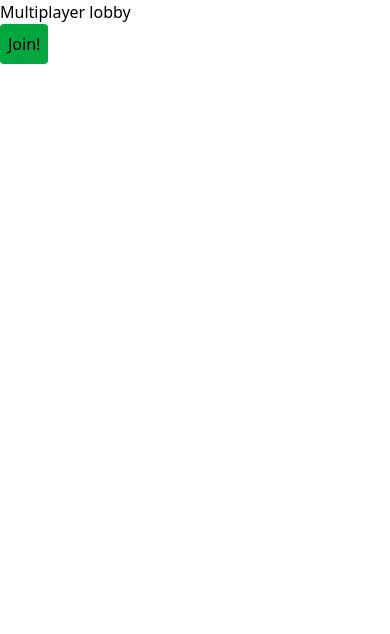
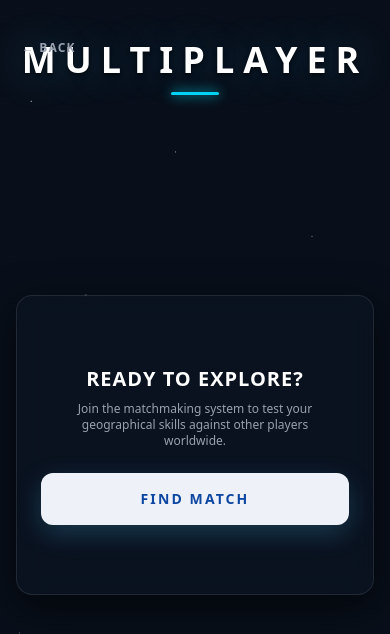
Before and after one commit to AnnPoshtak/GeoGuessr, a React (Vite) app in the folder frontend/: page /multiplayer in a window 390 px wide. Shown: the top 634 px of the page. Built offline with nearby package versions, Linux system fonts and the light colour scheme; no server answers.

Commit message:
feat(multiplayer): add styles for myltypleyer

```diff
--- a/frontend/src/pages/MultiPlayer/MultiPlayer.tsx
+++ b/frontend/src/pages/MultiPlayer/MultiPlayer.tsx
@@ -3,15 +3,18 @@ import { gameQueue, gameRoom } from '@/ws/wsClient';
 import Queue from './Queue';
 import GameContent from './GameContent';
 import { useEffect } from 'react';
+import { useNavigate } from 'react-router-dom';
 
 function Multiplayer() {
     const { isJoined, setIsJoined, setGameKey } = useMultiplayerContext();
+    const navigate = useNavigate();
 
     const joinQueue = () => {
         gameQueue.emit('join', {
             player_count: 2
         });
     };
+
     const leaveQueue = () => {
         gameQueue.emit('leave');
         setIsJoined(false);
@@ -32,9 +35,56 @@ function Multiplayer() {
         });
     }, []);
 
-    return <>
-        {isJoined ? <GameContent /> : <Queue players={[]} join={joinQueue} leave={leaveQueue} />}
-    </>;
+    if (isJoined) {
+        return (
+            <div className="w-screen h-screen fixed inset-0 z-50 bg-[#080f1a]">
+                <GameContent />
+            </div>
+        );
+    }
+
+    return (
+        <div className="relative w-full h-screen flex flex-col items-center bg-[#080f1a] font-sans overflow-hidden text-white">
+            <div className="absolute inset-0 pointer-events-none" style={{
+                backgroundImage: `
+                  radial-gradient(1px 1px at 8% 12%, rgba(255,255,255,0.8) 0%, transparent 100%),
+                  radial-gradient(1.5px 1.5px at 22% 35%, rgba(255,255,255,0.6) 0%, transparent 100%),
+                  radial-gradient(1px 1px at 65% 8%, rgba(255,255,255,0.7) 0%, transparent 100%),
+                  radial-gradient(1px 1px at 80% 28%, rgba(255,255,255,0.5) 0%, transparent 100%),
+                  radial-gradient(1px 1px at 45% 18%, rgba(255,255,255,0.6) 0%, transparent 100%),
+                  radial-gradient(1px 1px at 5% 75%, rgba(255,255,255,0.4) 0%, transparent 100%),
+                  radial-gradient(1px 1px at 90% 55%, rgba(255,255,255,0.5) 0%, transparent 100%),
+                  radial-gradient(1px 1px at 35% 88%, rgba(255,255,255,0.4) 0%, transparent 100%)
+                `
+            }} />
+
+            <header className="relative z-20 flex flex-col items-center pt-10 md:pt-14 px-4 text-center select-none">
+                <button
+                    onClick={() => { leaveQueue(); navigate('/'); }}
+                    className="absolute left-4 top-10 md:top-14 text-xs font-bold tracking-widest text-gray-400 uppercase hover:text-white transition-colors duration-150 flex items-center gap-1"
+                >
+                    ← Back
+                </button>
+
+                <h1
+                    className="text-4xl md:text-5xl font-black tracking-[0.25em] uppercase text-white"
+                    style={{ textShadow: '0 0 40px rgba(79,195,247,0.3), 0 2px 4px rgba(0,0,0,0.8)' }}
+                >
+                    Multiplayer
+                </h1>
+                <div
+                    className="w-12 h-[2.5px] bg-cyan-400 mx-auto mt-3 rounded-full"
+                    style={{ boxShadow: '0 0 12px #00e5ff' }}
+                />
+            </header>
+
+            <main className="relative z-20 flex-1 w-full max-w-4xl flex flex-col items-center justify-center px-4 pb-12">
+                <div className="w-full max-w-md bg-[#0c1524]/60 border border-white/10 rounded-2xl p-6 md:p-8 backdrop-blur-md shadow-[0_12px_40px_rgba(0,0,0,0.6)]">
+                    <Queue players={[]} join={joinQueue} leave={leaveQueue} />
+                </div>
+            </main>
+        </div>
+    );
 }
 
 export default Multiplayer;
--- a/frontend/src/pages/MultiPlayer/Queue.tsx
+++ b/frontend/src/pages/MultiPlayer/Queue.tsx
@@ -9,10 +9,10 @@ interface QueueProps {
     leave: MouseEventHandler<HTMLButtonElement>;
 }
 
-const Queue = ({join, leave}: QueueProps) => {
-    const [players, setPlayers] = useState([]);
+const Queue = ({ join, leave }: QueueProps) => {
+    const [players, setPlayers] = useState<number[]>([]);
     const [inQueue, setInQueue] = useState(false);
-    const {setGameKey} = useMultiplayerContext();
+    const { setGameKey } = useMultiplayerContext();
 
     const messageCallback = (message: string) => {
         toast.error(message);
@@ -36,24 +36,83 @@ const Queue = ({join, leave}: QueueProps) => {
             setPlayers([]);
             gameRoom.emit('join', {
                 'game_key': data.game_key
-            })
+            });
         });
 
         return () => {
             gameQueue.off('queue_joined');
             gameQueue.off('queue_left');
             gameQueue.off('game_started');
-            gameQueue.off('message');
-        }
-    })
-    return <div>
-        <div>Multiplayer lobby</div>
+            gameQueue.off('message', messageCallback);
+        };
+    }, []);
 
-        {inQueue ? <>
-        <div>There are {players.length} players waiting for the game to start</div>
-        <button className='bg-red-600 rounded p-2' onClick={leave}>Leave!</button>
-        </> : <button className='bg-green-600 rounded p-2' onClick={join}>Join!</button>}
-    </div>;
-}
+    return (
+        <div className="flex flex-col items-center justify-center min-h-[250px] w-full text-center">
+
+            {!inQueue ? (
+                <div className="flex flex-col items-center gap-6 w-full max-w-sm animate-fade-in">
+                    <div className="space-y-2">
+                        <h2 className="text-xl font-bold tracking-wider text-white uppercase">
+                            Ready to explore?
+                        </h2>
+                        <p className="text-xs text-gray-400 max-w-xs px-4">
+                            Join the matchmaking system to test your geographical skills against other players worldwide.
+                        </p>
+                    </div>
+
+                    <button
+                        onClick={join}
+                        className="w-full py-4 px-6 rounded-xl font-black text-sm uppercase tracking-[0.15em] transition-all duration-150 hover:scale-[1.03] active:scale-[0.97]"
+                        style={{
+                            background: '#eef2f8',
+                            color: '#0d47a1',
+                            boxShadow: '0 8px 24px rgba(79,195,247,0.25), 0 4px 10px rgba(0,0,0,0.3)',
+                        }}
+                    >
+                        Find Match
+                    </button>
+                </div>
+            ) : (
+                <div className="flex flex-col items-center gap-6 w-full max-w-sm animate-fade-in">
+                    <div className="relative flex items-center justify-center w-16 h-16">
+                        <div className="absolute inset-0 border-4 border-cyan-500/20 rounded-full" />
+                        <div
+                            className="absolute inset-0 border-4 border-transparent border-t-cyan-400 rounded-full animate-spin"
+                            style={{ filter: 'drop-shadow(0 0 6px #00e5ff)' }}
+                        />
+                        <span className="text-xs font-black text-cyan-400 tracking-tighter">
+                            {players.length}/2
+                        </span>
+                    </div>
+
+                    <div className="space-y-1">
+                        <h2 className="text-sm font-bold tracking-[0.15em] text-white uppercase animate-pulse">
+                            Searching for players
+                        </h2>
+                        <p className="text-[11px] text-gray-400 tracking-wider">
+                            {players.length === 1
+                                ? "Waiting for an opponent to connect..."
+                                : `There are ${players.length} players in the lobby...`}
+                        </p>
+                    </div>
+
+                    <button
+                        onClick={leave}
+                        className="w-full py-3.5 px-6 rounded-xl font-bold text-xs uppercase tracking-[0.12em] transition-all duration-150 hover:scale-[1.02] active:scale-[0.98]"
+                        style={{
+                            background: 'rgba(239,68,68,0.08)',
+                            color: '#f87171',
+                            border: '1px solid rgba(239,68,68,0.25)',
+                            boxShadow: '0 4px 12px rgba(0,0,0,0.2)',
+                        }}
+                    >
+                        Leave Queue
+                    </button>
+                </div>
+            )}
+        </div>
+    );
+};
 
 export default Queue;
--- a/frontend/src/ws/wsClient.ts
+++ b/frontend/src/ws/wsClient.ts
@@ -1,5 +1,12 @@
 import { io } from 'socket.io-client';
 
 const URL = import.meta.env.PROD ? undefined : import.meta.env.VITE_SOCKETIO_SERVER_URL;
-export const gameRoom = io(URL + 'game', { withCredentials: true, });
-export const gameQueue = io(URL + 'queue', { withCredentials: true, });
+
+const socketConfig = {
+    withCredentials: true,
+    transports: ['websocket'],
+    upgrade: false,
+};
+
+export const gameRoom = io(`${URL}/game`, socketConfig);
+export const gameQueue = io(`${URL}/queue`, socketConfig);
```
Also changed, not shown: frontend/src/pages/Home/Home.tsx (+24 -37 lines), frontend/src/pages/MultiPlayer/GameContent.tsx (+75 -52 lines).
